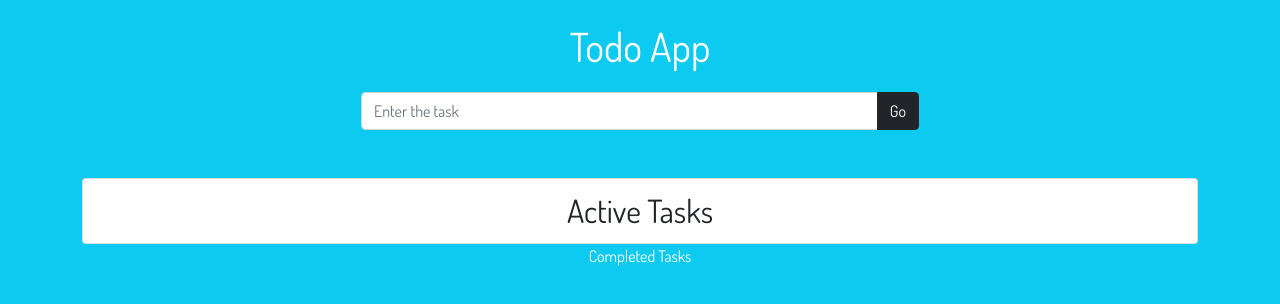
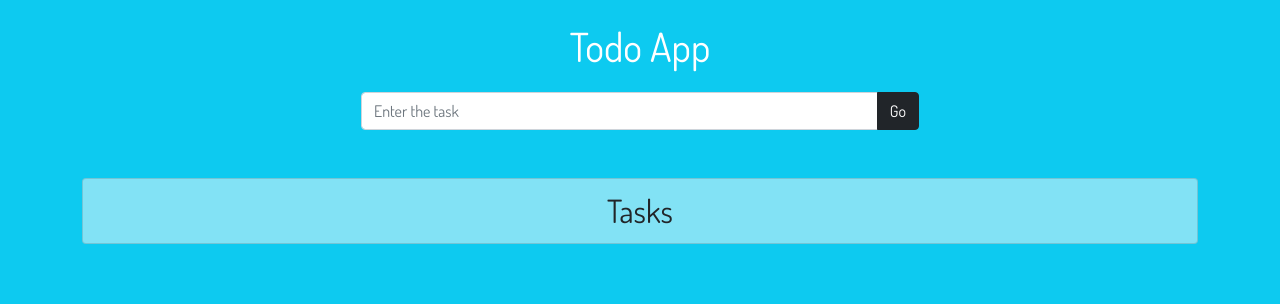
Before and after one commit to BenasVolkovas/react-typescript-todo, a React (Create React App) app: page / in a window 1280 px wide. Shown: the top 304 px of the page. Built offline with nearby package versions, Linux system fonts and the light colour scheme.

Commit message:
Finish Simple Todo app with Typescript

```diff
--- a/src/components/TasksList.tsx
+++ b/src/components/TasksList.tsx
@@ -9,9 +9,8 @@ interface Props {
 
 const TasksList: React.FC<Props> = ({ tasks, setTasks }) => {
     return (
-        <div className="">
-            <div className="card">
-                <p className="card-title text-dark fs-2 m-2">Active Tasks</p>
+        <div className="card bg-light bg-opacity-50">
+            <p className="card-title text-dark fs-2 m-2">Tasks</p>
             <div className="d-flex flex-row flex-wrap">
                 {tasks.map((t) => (
                     <SingleTask
@@ -23,10 +22,6 @@ const TasksList: React.FC<Props> = ({ tasks, setTasks }) => {
                 ))}
             </div>
         </div>
-            <div>
-                <p>Completed Tasks</p>
-            </div>
-        </div>
     );
 };
 
```
Also changed, not shown: 1 other file (tests, documents, lock files or other folders). Lines whose indentation alone changed are shown as unchanged.
